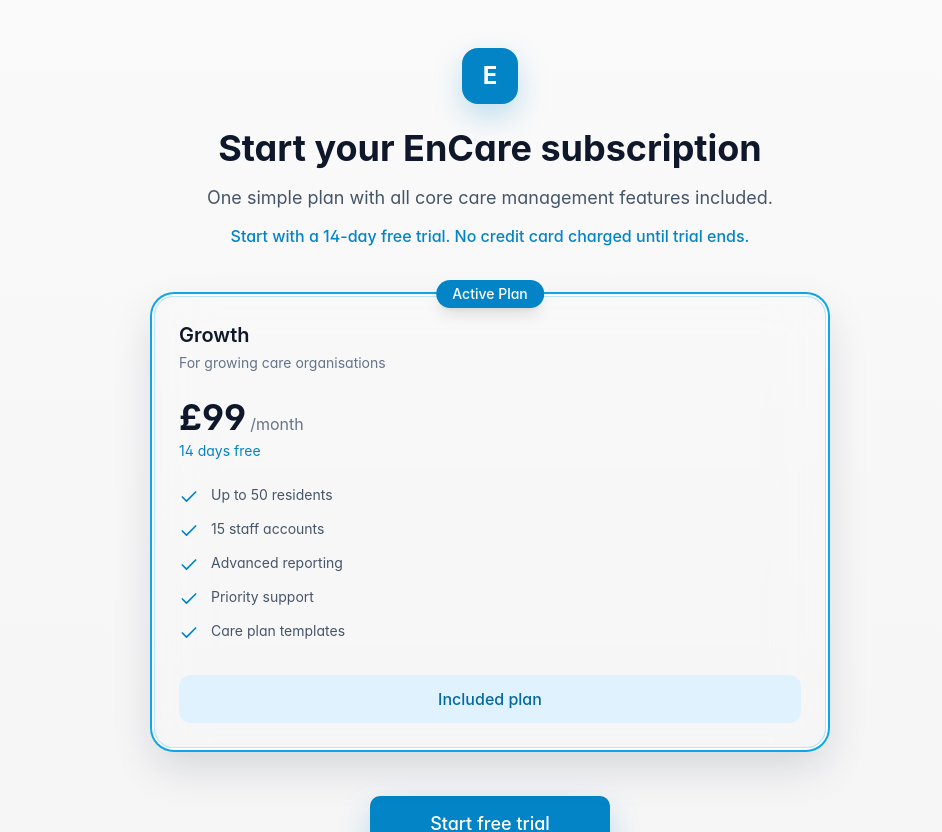
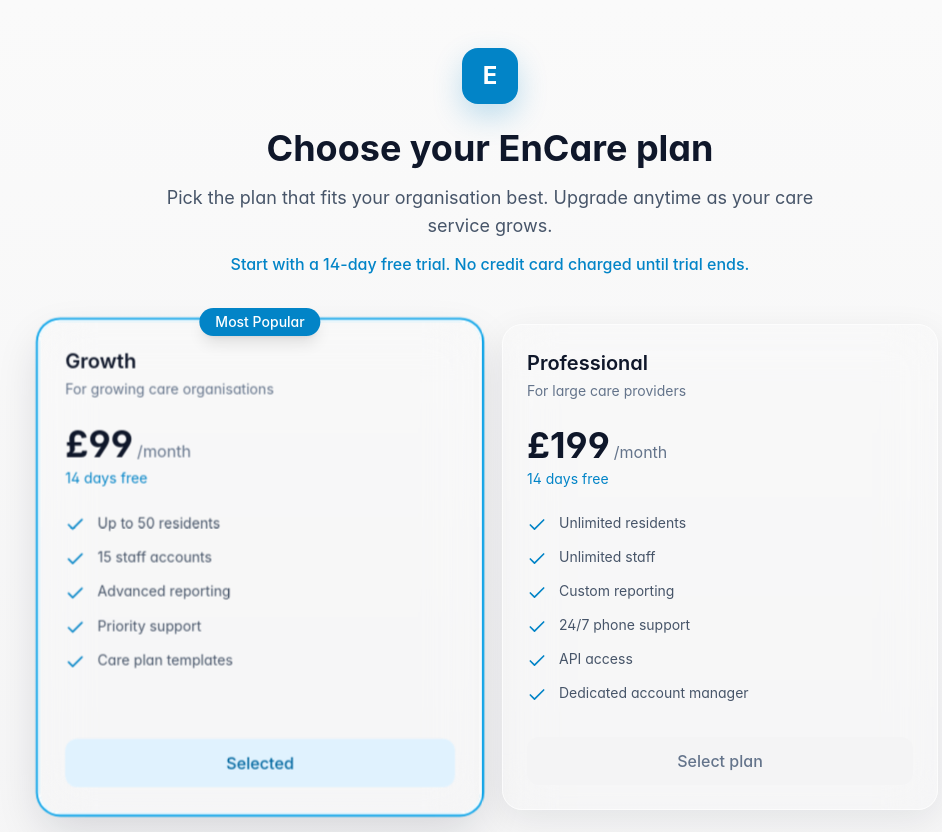
Before and after one commit to Henrygreat/encare, a Next.js app: page /billing/setup in a window 1280 px wide. Shown: the top 832 px of the page, without its empty margins (150-1092 px from the left). Built offline with nearby package versions, Linux system fonts and the light colour scheme; no server answers.

Commit message:
billing page

```diff
--- a/src/app/billing/setup/page.tsx
+++ b/src/app/billing/setup/page.tsx
@@ -4,18 +4,26 @@ import { useState } from "react";
 import { Check } from "lucide-react";
 import { Button } from "@/components/ui/button";
 import { Card } from "@/components/ui/card";
-import { PLANS, isTrialEnabled, getTrialDays } from "@/lib/stripe/plans";
+import {
+  PLANS,
+  type PlanCode,
+  isTrialEnabled,
+  getTrialDays,
+} from "@/lib/stripe/plans";
 import { cn } from "@/lib/utils";
 
 export default function BillingSetupPage() {
+  const [selectedPlan, setSelectedPlan] = useState<PlanCode>("growth");
   const [isLoading, setIsLoading] = useState(false);
   const [error, setError] = useState<string | null>(null);
 
   const trialEnabled = isTrialEnabled();
   const trialDays = getTrialDays();
 
-  const livePlanCode = "growth" as const;
-  const livePlan = PLANS[livePlanCode];
+  const visiblePlans: [PlanCode, (typeof PLANS)[PlanCode]][] = [
+    ["growth", PLANS.growth],
+    ["pro", PLANS.pro],
+  ];
 
   const handleSubscribe = async () => {
     setIsLoading(true);
@@ -25,7 +33,7 @@ export default function BillingSetupPage() {
       const response = await fetch("/api/billing/checkout", {
         method: "POST",
         headers: { "Content-Type": "application/json" },
-        body: JSON.stringify({ planCode: livePlanCode }),
+        body: JSON.stringify({ planCode: selectedPlan }),
       });
 
       const data = await response.json();
@@ -48,18 +56,19 @@ export default function BillingSetupPage() {
 
   return (
     <div className="min-h-screen bg-gradient-to-b from-surface-50 to-surface-100">
-      <div className="mx-auto max-w-4xl px-4 py-12 sm:px-6 lg:px-8">
+      <div className="mx-auto max-w-5xl px-4 py-12 sm:px-6 lg:px-8">
         <div className="mb-12 text-center">
           <div className="mx-auto mb-6 flex h-14 w-14 items-center justify-center rounded-2xl bg-primary-600 shadow-[0_12px_30px_rgba(2,132,199,0.24)]">
             <span className="text-2xl font-bold text-white">E</span>
           </div>
 
           <h1 className="text-3xl font-bold text-slate-900 sm:text-4xl">
-            Start your EnCare subscription
+            Choose your EnCare plan
           </h1>
 
           <p className="mx-auto mt-4 max-w-2xl text-lg text-slate-600">
-            One simple plan with all core care management features included.
+            Pick the plan that fits your organisation best. Upgrade anytime as
+            your care service grows.
           </p>
 
           {trialEnabled && (
@@ -78,38 +87,48 @@ export default function BillingSetupPage() {
           </div>
         )}
 
-        <div className="mx-auto max-w-2xl">
-          <div className="relative">
+        <div className="mx-auto grid max-w-4xl gap-6 md:grid-cols-2">
+          {visiblePlans.map(([code, plan]) => {
+            const isSelected = selectedPlan === code;
+            const isPopular = code === "growth";
+
+            return (
+              <div key={code} className="relative">
+                {isPopular && (
                   <div className="absolute -top-4 left-1/2 z-10 -translate-x-1/2">
                     <span className="inline-block rounded-full bg-primary-600 px-4 py-1 text-sm font-medium text-white shadow-lg">
-                Active Plan
+                      Most Popular
                     </span>
                   </div>
+                )}
 
                 <Card
-              variant="elevated"
+                  variant={isSelected ? "elevated" : "default"}
                   padding="lg"
                   className={cn(
-                "h-full border-primary-200 ring-2 ring-primary-500 ring-offset-2",
+                    "h-full cursor-pointer transition-all duration-300",
+                    isSelected && "ring-2 ring-primary-500 ring-offset-2",
+                    isPopular && "scale-[1.01]",
                   )}
+                  onClick={() => setSelectedPlan(code)}
                 >
                   <div className="flex h-full flex-col">
                     <div className="mb-6">
                       <h3 className="mb-1 text-xl font-semibold text-slate-900">
-                    {livePlan.name}
+                        {plan.name}
                       </h3>
                       <p className="text-sm text-slate-500">
-                    {livePlan.description}
+                        {plan.description}
                       </p>
                     </div>
 
                     <div className="mb-6">
                       <div className="flex items-baseline gap-1">
                         <span className="text-4xl font-bold text-slate-900">
-                      {livePlan.currency === "GBP" ? "£" : "$"}
-                      {livePlan.price}
+                          {plan.currency === "GBP" ? "£" : "$"}
+                          {plan.price}
                         </span>
-                    <span className="text-slate-500">/{livePlan.interval}</span>
+                        <span className="text-slate-500">/{plan.interval}</span>
                       </div>
 
                       {trialEnabled && (
@@ -120,20 +139,31 @@ export default function BillingSetupPage() {
                     </div>
 
                     <ul className="mb-8 flex-grow space-y-3">
-                  {livePlan.features.map((feature, index) => (
+                      {plan.features.map((feature, index) => (
                         <li key={index} className="flex items-start gap-3">
                           <Check className="mt-0.5 h-5 w-5 shrink-0 text-primary-600" />
-                      <span className="text-sm text-slate-600">{feature}</span>
+                          <span className="text-sm text-slate-600">
+                            {feature}
+                          </span>
                         </li>
                       ))}
                     </ul>
 
-                <div className="w-full rounded-xl bg-primary-100 py-3 text-center font-medium text-primary-700">
-                  Included plan
+                    <div
+                      className={cn(
+                        "w-full rounded-xl py-3 text-center font-medium transition-colors",
+                        isSelected
+                          ? "bg-primary-100 text-primary-700"
+                          : "bg-surface-100 text-slate-500",
+                      )}
+                    >
+                      {isSelected ? "Selected" : "Select plan"}
                     </div>
                   </div>
                 </Card>
               </div>
+            );
+          })}
         </div>
 
         <div className="mt-12 text-center">
```
Also changed, not shown: public/sw.js. Lines whose indentation alone changed are shown as unchanged.
